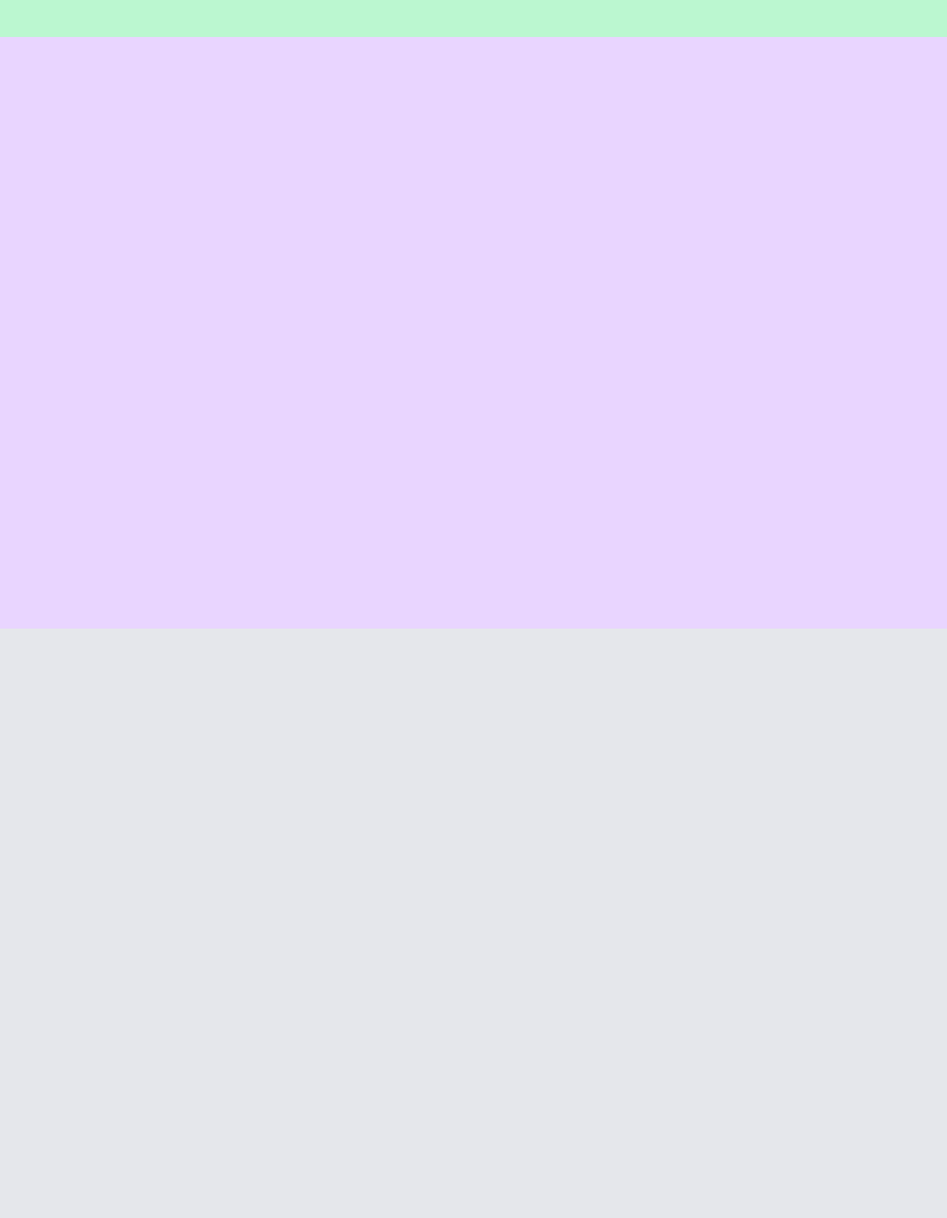
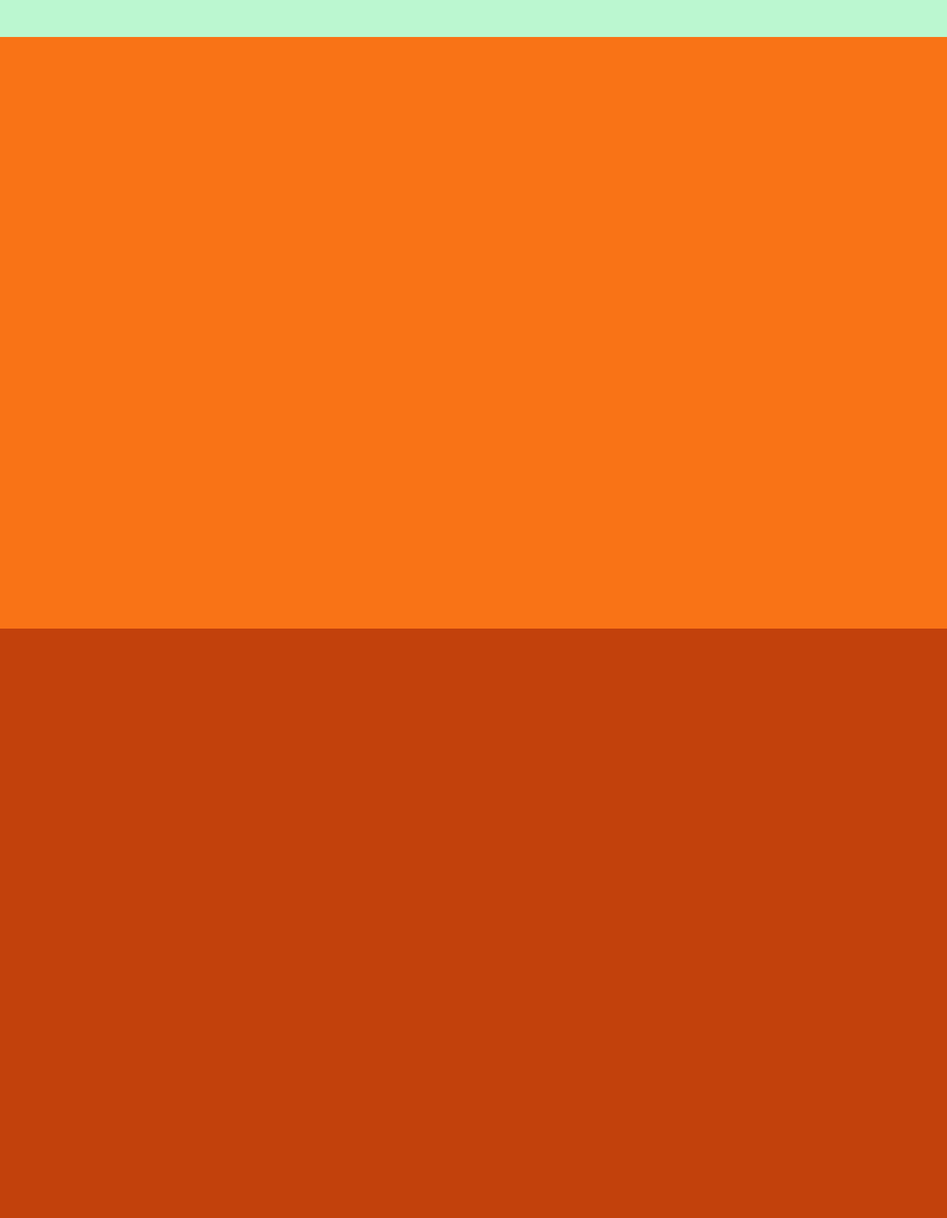
Before and after one commit to MaryQuiroz/grupo8-proyecto, a website: page dist/index.html in a window 1280 px wide. Shown: the part 750-2397 px from the top of the page at 74% size. Drawn offline with Linux system fonts and the light colour scheme.

Commit message:
css update

```diff
--- a/dist/index.html
+++ b/dist/index.html
@@ -64,8 +64,8 @@
     </section>
 
     <!-- noticias de Europa -->
-    <section class="bg-purple-200 min-h-screen"></section>
-    <section class="bg--200 min-h-screen"></section>
+    <section class="bg-orange-500 min-h-screen"></section>
+    <section class="bg-orange-700 min-h-screen"></section>
     <footer class="bg-black text-white py-6">
       <div
         class="container mx-auto flex flex-col md:flex-row justify-between items-start md:items-center space-y-6 md:space-y-0"
```
Also changed, not shown: dist/output.css.
